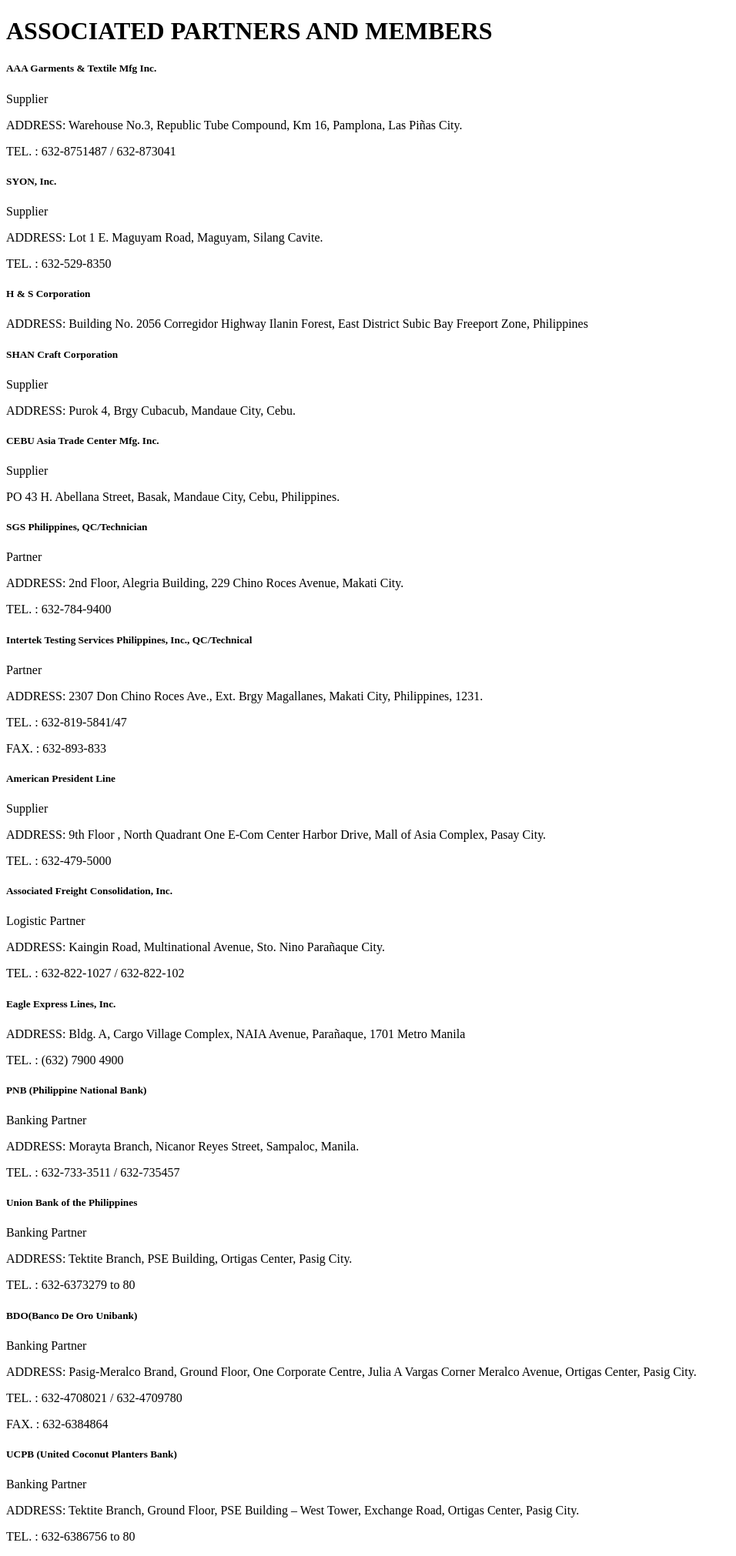
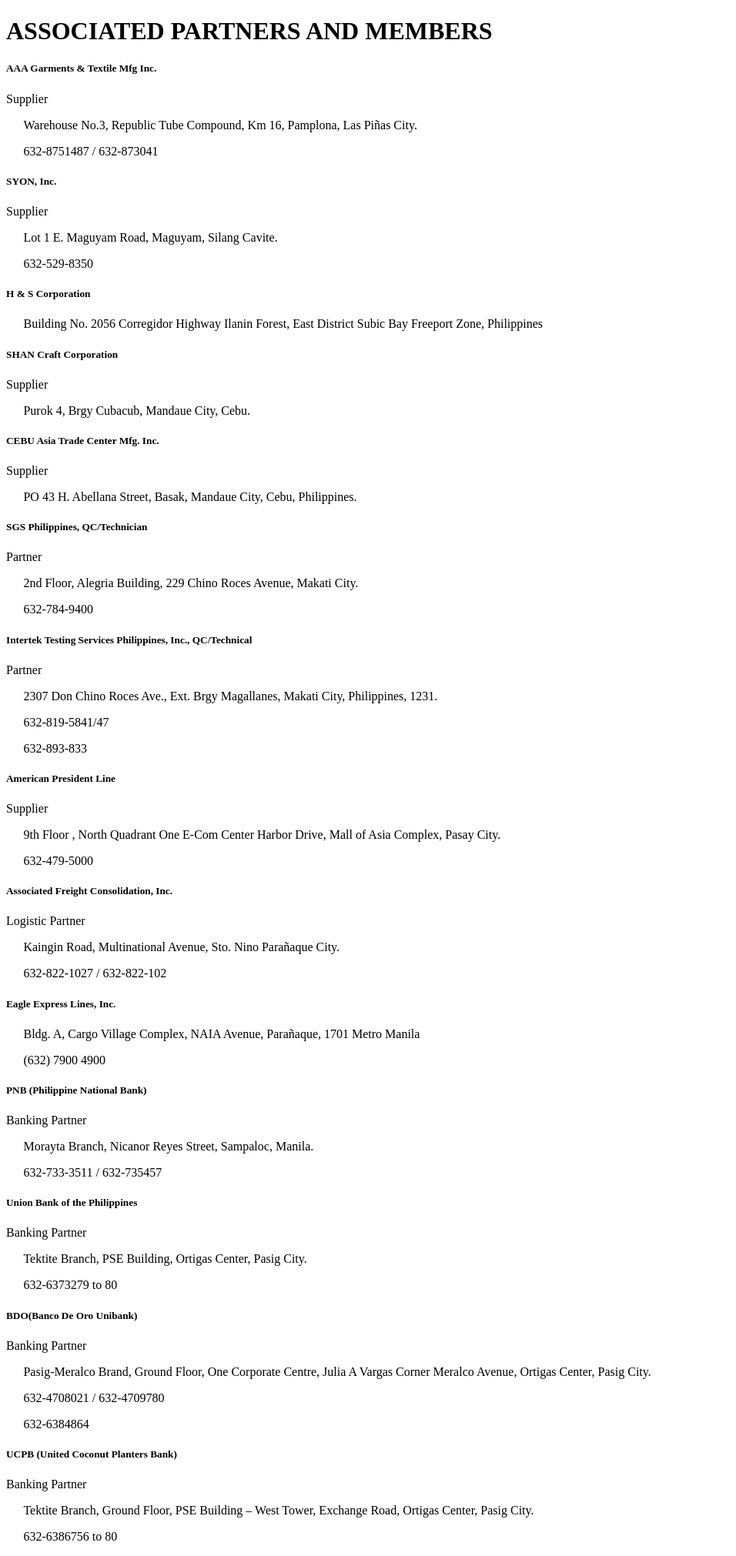
Before and after one commit to brucgt/graymark, a PHP site: template templates/pages/clients.php in a window 1280 px wide. Shown: the part 205-2227 px from the top of the page at 77% size, without its empty margins (0-956 px from the left). Run offline with PHP 8.4, Linux system fonts and the light colour scheme; the template is opened without the code that fills it, so the values that code supplies are empty.

Commit message:
progress

```diff
--- a/templates/pages/clients.php
+++ b/templates/pages/clients.php
@@ -10,19 +10,41 @@
     .top-dev {
         clip-path: polygon(0 0, 100% 0, 100% calc(100% - 50px), 50% 100%, 0 calc(100% - 50px));
     }
-
     .bottom-dev {
         clip-path: polygon(0 50px, 50% 0, 100% 50px, 100% 100%, 0 100%);
         margin-top: -40px;
     }
+    .address{
+        margin-top: auto;
+    }
+    .address::before {
+        content: "\f3c5";
+        font-family: "font awesome 5 free";
+        font-weight: bold;
+        margin-right: 10px;
+    }
+    .contact::before {
+        content: "\f095";
+        font-family: "font awesome 5 free";
+        font-weight: bold;
+        margin-right: 10px;
+    }
+    .fax::before {
+        content: "\f1ac";
+        font-family: "font awesome 5 free";
+        font-weight: bold;
+        margin-right: 10px;
+    }
+
+
 </style>
 
 <body>
 
     <div style="background-image:url(<?= url('assets/img/others/bg-client.png') ?>);" class="bg-cover bg-center bg-no-repeat top-dev">
         <div class="flex flex-col text-center">
-            <h1 class="text-7xl font-bold text-center p-20 text-white">OUR VALUED CLIENTS</h1>
-            <div class="text-3xl font-normal pb-20 text-white">
+            <h1 class="text-4xl font-bold text-center text-white p-10 md:p-20 md:text-7xl">OUR VALUED CLIENTS</h1>
+            <div class="text-xl font-normal pb-20 text-white md:text-3xl">
                 <ol>
                     <li class="p-3">FOREMOST FOODS INTERNATIONAL INC.</li>
                     <li class="p-3">INTERNATIONAL INTIMATES</li>
@@ -37,103 +59,103 @@
     </div>
 
     <div class="flex justify-center content-center m-auto">
-        <h1 class="text-5xl font-bold text-center p-10">ASSOCIATED PARTNERS AND MEMBERS</h1>
+        <h1 class="text-4xl font-bold text-center p-5 md:text-5xl md:p-10">ASSOCIATED PARTNERS AND MEMBERS</h1>
     </div>
 
-    <div class="flex flex-wrap justify-center content-center">
+    <div class="flex flex-wrap justify-center content-center lg:pb-5">
         <div class="about-secondary-card ">
             <h5 class="about-card-title">AAA Garments & Textile Mfg Inc.</h5>
-            <p class="about-card-content ">Supplier</p>
-            <p class="about-card-content ">ADDRESS: Warehouse No.3, Republic Tube Compound, Km 16, Pamplona, Las Piñas City.</p>
-            <p class="about-card-content ">TEL. : 632-8751487 / 632-873041</p>
+            <p class="about-card-content2 ">Supplier</p>
+            <p class="about-card-content2 address">Warehouse No.3, Republic Tube Compound, Km 16, Pamplona, Las Piñas City.</p>
+            <p class="about-card-content2 contact">632-8751487 / 632-873041</p>
         </div>
 
         <div class="about-secondary-card">
             <h5 class="about-card-title">SYON, Inc.</h5>
-            <p class="about-card-content ">Supplier</p>
-            <p class="about-card-content ">ADDRESS: Lot 1 E. Maguyam Road, Maguyam, Silang Cavite.</p>
-            <p class="about-card-content ">TEL. : 632-529-8350</p>
+            <p class="about-card-content2 ">Supplier</p>
+            <p class="about-card-content2 address">Lot 1 E. Maguyam Road, Maguyam, Silang Cavite.</p>
+            <p class="about-card-content2 contact">632-529-8350</p>
         </div>
 
         <div class="about-secondary-card">
             <h5 class="about-card-title">H & S Corporation</h5>
-            <p class="about-card-content ">ADDRESS: Building No. 2056 Corregidor Highway Ilanin Forest, East District Subic Bay Freeport Zone, Philippines</p>
+            <p class="about-card-content2 address">Building No. 2056 Corregidor Highway Ilanin Forest, East District Subic Bay Freeport Zone, Philippines</p>
         </div>
 
         <div class="about-secondary-card">
             <h5 class="about-card-title">SHAN Craft Corporation</h5>
-            <p class="about-card-content ">Supplier</p>
-            <p class="about-card-content ">ADDRESS: Purok 4, Brgy Cubacub, Mandaue City, Cebu. </p>
+            <p class="about-card-content2">Supplier</p>
+            <p class="about-card-content2 address">Purok 4, Brgy Cubacub, Mandaue City, Cebu. </p>
         </div>
 
         <div class="about-secondary-card">
             <h5 class="about-card-title">CEBU Asia Trade Center Mfg. Inc.</h5>
-            <p class="about-card-content ">Supplier</p>
-            <p class="about-card-content ">PO 43 H. Abellana Street, Basak, Mandaue City, Cebu, Philippines.</p>
+            <p class="about-card-content2 ">Supplier</p>
+            <p class="about-card-content2 address">PO 43 H. Abellana Street, Basak, Mandaue City, Cebu, Philippines.</p>
         </div>
 
         <div class="about-secondary-card">
             <h5 class="about-card-title">SGS Philippines, QC/Technician</h5>
-            <p class="about-card-content ">Partner</p>
-            <p class="about-card-content ">ADDRESS: 2nd Floor, Alegria Building, 229 Chino Roces Avenue, Makati City.</p>
-            <p class="about-card-content ">TEL. : 632-784-9400</p>
+            <p class="about-card-content2 ">Partner</p>
+            <p class="about-card-content2 address">2nd Floor, Alegria Building, 229 Chino Roces Avenue, Makati City.</p>
+            <p class="about-card-content2 contact">632-784-9400</p>
         </div>
 
         <div class="about-secondary-card">
             <h5 class="about-card-title">Intertek Testing Services Philippines, Inc., QC/Technical</h5>
-            <p class="about-card-content ">Partner</p>
-            <p class="about-card-content ">ADDRESS: 2307 Don Chino Roces Ave., Ext. Brgy Magallanes, Makati City, Philippines, 1231.</p>
-            <p class="about-card-content ">TEL. : 632-819-5841/47</p>
-            <p class="about-card-content ">FAX. : 632-893-833</p>
+            <p class="about-card-content2 ">Partner</p>
+            <p class="about-card-content2 address">2307 Don Chino Roces Ave., Ext. Brgy Magallanes, Makati City, Philippines, 1231.</p>
+            <p class="about-card-content2 contact">632-819-5841/47</p>
+            <p class="about-card-content2 fax">632-893-833</p>
         </div>
 
         <div class="about-secondary-card">
             <h5 class="about-card-title">American President Line</h5>
-            <p class="about-card-content ">Supplier</p>
-            <p class="about-card-content ">ADDRESS: 9th Floor , North Quadrant One E-Com Center Harbor Drive, Mall of Asia Complex, Pasay City.</p>
-            <p class="about-card-content ">TEL. : 632-479-5000</p>
+            <p class="about-card-content2 ">Supplier</p>
+            <p class="about-card-content2 address">9th Floor , North Quadrant One E-Com Center Harbor Drive, Mall of Asia Complex, Pasay City.</p>
+            <p class="about-card-content2 contact">632-479-5000</p>
         </div>
 
         <div class="about-secondary-card">
             <h5 class="about-card-title">Associated Freight Consolidation, Inc.</h5>
-            <p class="about-card-content ">Logistic Partner</p>
-            <p class="about-card-content ">ADDRESS: Kaingin Road, Multinational Avenue, Sto. Nino Parañaque City.</p>
-            <p class="about-card-content ">TEL. : 632-822-1027 / 632-822-102</p>
+            <p class="about-card-content2 ">Logistic Partner</p>
+            <p class="about-card-content2 address">Kaingin Road, Multinational Avenue, Sto. Nino Parañaque City.</p>
+            <p class="about-card-content2 contact">632-822-1027 / 632-822-102</p>
         </div>
 
         <div class="about-secondary-card">
             <h5 class="about-card-title">Eagle Express Lines, Inc.</h5>
-            <p class="about-card-content ">ADDRESS: Bldg. A, Cargo Village Complex, NAIA Avenue, Parañaque, 1701 Metro Manila</p>
-            <p class="about-card-content ">TEL. : (632) 7900 4900</p>
+            <p class="about-card-content2 address">Bldg. A, Cargo Village Complex, NAIA Avenue, Parañaque, 1701 Metro Manila</p>
+            <p class="about-card-content2 contact">(632) 7900 4900</p>
         </div>
 
         <div class="about-secondary-card">
             <h5 class="about-card-title">PNB (Philippine National Bank)</h5>
-            <p class="about-card-content ">Banking Partner</p>
-            <p class="about-card-content ">ADDRESS: Morayta Branch, Nicanor Reyes Street, Sampaloc, Manila.</p>
-            <p class="about-card-content ">TEL. : 632-733-3511 / 632-735457</p>
+            <p class="about-card-content2 ">Banking Partner</p>
+            <p class="about-card-content2 address">Morayta Branch, Nicanor Reyes Street, Sampaloc, Manila.</p>
+            <p class="about-card-content2 contact">632-733-3511 / 632-735457</p>
         </div>
 
         <div class="about-secondary-card">
             <h5 class="about-card-title">Union Bank of the Philippines</h5>
-            <p class="about-card-content ">Banking Partner</p>
-            <p class="about-card-content ">ADDRESS: Tektite Branch, PSE Building, Ortigas Center, Pasig City.</p>
-            <p class="about-card-content ">TEL. : 632-6373279 to 80</p>
+            <p class="about-card-content2 ">Banking Partner</p>
+            <p class="about-card-content2 address">Tektite Branch, PSE Building, Ortigas Center, Pasig City.</p>
+            <p class="about-card-content2 contact">632-6373279 to 80</p>
         </div>
 
         <div class="about-secondary-card">
             <h5 class="about-card-title">BDO(Banco De Oro Unibank)</h5>
-            <p class="about-card-content ">Banking Partner</p>
-            <p class="about-card-content ">ADDRESS: Pasig-Meralco Brand, Ground Floor, One Corporate Centre, Julia A Vargas Corner Meralco Avenue, Ortigas Center, Pasig City.</p>
-            <p class="about-card-content ">TEL. : 632-4708021 / 632-4709780</p>
-            <p class="about-card-content ">FAX. : 632-6384864</p>
+            <p class="about-card-content2 ">Banking Partner</p>
+            <p class="about-card-content2 address">Pasig-Meralco Brand, Ground Floor, One Corporate Centre, Julia A Vargas Corner Meralco Avenue, Ortigas Center, Pasig City.</p>
+            <p class="about-card-content2 contact">632-4708021 / 632-4709780</p>
+            <p class="about-card-content2 fax">632-6384864</p>
         </div>
 
         <div class="about-secondary-card">
             <h5 class="about-card-title">UCPB (United Coconut Planters Bank)</h5>
-            <p class="about-card-content ">Banking Partner</p>
-            <p class="about-card-content ">ADDRESS: Tektite Branch, Ground Floor, PSE Building – West Tower, Exchange Road, Ortigas Center, Pasig City.</p>
-            <p class="about-card-content ">TEL. : 632-6386756 to 80</p>
+            <p class="about-card-content2 ">Banking Partner</p>
+            <p class="about-card-content2 address">Tektite Branch, Ground Floor, PSE Building – West Tower, Exchange Road, Ortigas Center, Pasig City.</p>
+            <p class="about-card-content2 contact">632-6386756 to 80</p>
         </div>
     </div>
 
```
Also changed, not shown: src/tailwind.scss (+10 -5 lines), templates/pages/about.php (+11 -10 lines), templates/pages/contact.php (added, +40 -0 lines).
